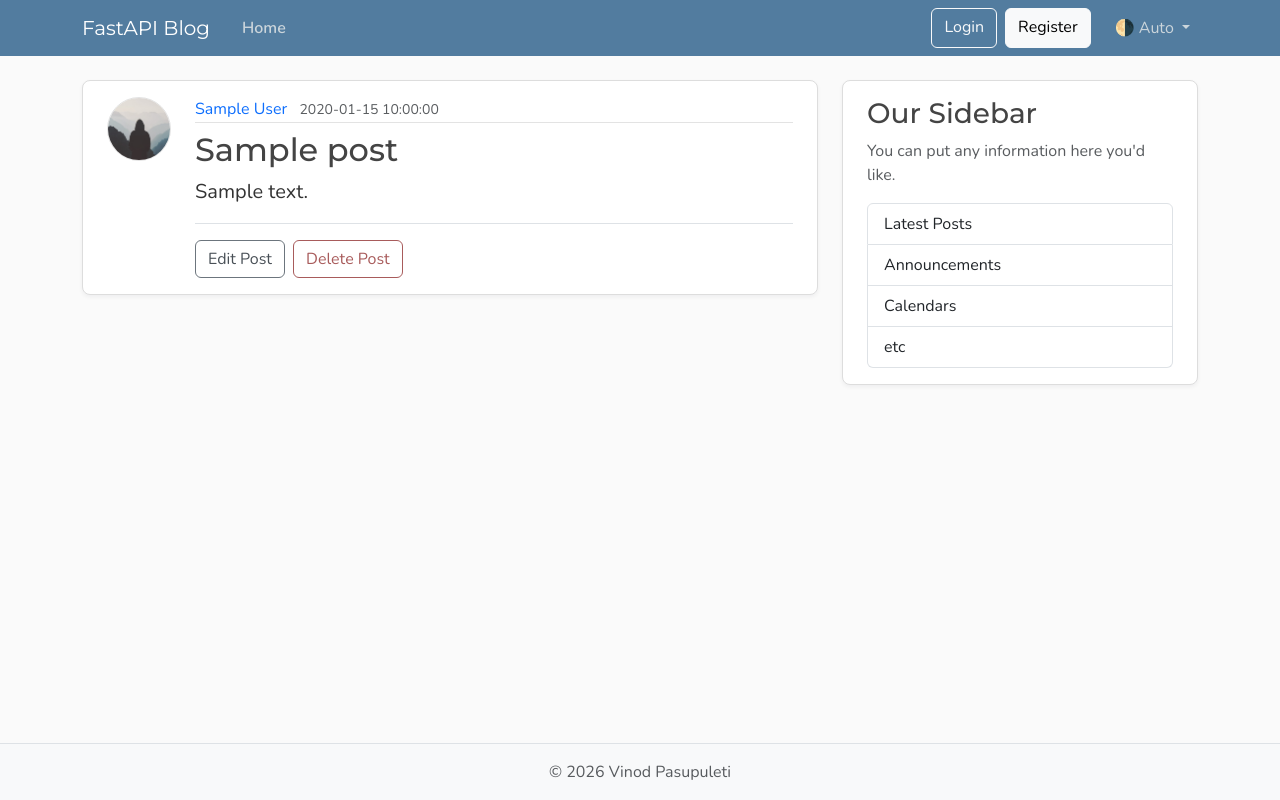
After one commit to vinod-pasupuleti/fastapi_blog, a FastAPI app: template templates/post.html in a window 1280 px wide. The commit adds this page. Run offline with FastAPI, Linux system fonts and the light colour scheme; the template is opened without the code that fills it: most values are stand-ins (such as "Sample title", 1, 10 or a date in 2020).

Commit message:
Post HTML, Error Handler, StarletteHTTPException Handler, validation_exception_handler

```diff
--- a/main.py
+++ b/main.py
@@ -1,7 +1,10 @@
-from fastapi import FastAPI, Request
+from fastapi import FastAPI, Request, HTTPException, status
+from fastapi.exceptions import RequestValidationError
+from fastapi.responses import JSONResponse
 # from fastapi.responses import HTMLResponse
 from fastapi.staticfiles import StaticFiles
 from fastapi.templating import Jinja2Templates
+from starlette.exceptions import HTTPException as StarletteHTTPException
 
 app = FastAPI()
 
@@ -36,7 +39,48 @@ posts: list[dict] = [
 async def home(request: Request):
     return templates.TemplateResponse(request, "home.html", {"posts": posts, "title": "Home"})
 
+@app.get("/posts/{post_id}", include_in_schema=False)
+async def post_page(request: Request, post_id: int):
+    for post in posts:
+        if post.get("id") == post_id:
+            title = post["title"][:50]
+            return templates.TemplateResponse(request, "post.html", {"post": post, "title": title})
+    raise HTTPException(status_code=status.HTTP_404_NOT_FOUND, detail="Post Not Found")
+
 
 @app.get("/api/posts")
 async def get_posts():
     return posts
+
+@app.get("/api/posts/{post_id}")
+async def get_post(post_id: int):
+    for post in posts:
+        if post.get("id") == post_id:
+            return post
+    raise HTTPException(status_code=status.HTTP_404_NOT_FOUND, detail="Post Not Found")
+
+
+## StarletteHTTPException Handler
+@app.exception_handler(StarletteHTTPException)
+def general_http_exception_handler(request: Request, exception: StarletteHTTPException):
+    message = (
+        exception.detail
+        if exception.detail
+        else "An error occurred. Please check your request and try again."
+    )
+
+    if request.url.path.startswith("/api"):
+        return JSONResponse(
+            status_code=exception.status_code,
+            content={"detail": message},
+        )
+    return templates.TemplateResponse(
+        request,
+        "error.html",
+        {
+            "status_code": exception.status_code,
+            "title": exception.status_code,
+            "message": message,
+        },
+        status_code=exception.status_code,
+    )
--- a/templates/home.html
+++ b/templates/home.html
@@ -12,7 +12,7 @@
                 <small class="text-body-secondary">{{ post.date_posted }}</small>
             </div>
             <h2>
-                <a class="article-title" href="#">{{ post.title }}</a>
+                <a class="article-title" href="{{ url_for('post_page', post_id=post.id) }}">{{ post.title }}</a>
             </h2>
             <p class="article-content">{{ post.content }}</p>
         </div>
--- /dev/null
+++ b/templates/post.html
@@ -0,0 +1,46 @@
+{% extends "layout.html" %}
+{% block content %}
+<article class="content-section py-3 px-4 mb-4">
+    <div class="d-flex align-items-start gap-4">
+        <img class="rounded-circle article-img flex-shrink-0"
+            src="{{ url_for('static', path='profile_pics/default.jpg') }}" alt="{{ post.author }}'s profile picture"
+            width="64" height="64" loading="lazy">
+        <div class="flex-grow-1">
+            <div class="article-metadata mb-2">
+                <a class="me-2" href="#">{{ post.author }}</a>
+                <small class="text-body-secondary">{{ post.date_posted }}</small>
+            </div>
+            <h2 class="article-title">{{ post.title }}</h2>
+            <p class="article-content">{{ post.content }}</p>
+            <!-- Only show edit/delete options if the user is the author -->
+            <!-- TODO: Add user authentication and authorization -->
+            <div class="post-actions mt-3 pt-3 border-top">
+                <a class="btn btn-outline-secondary me-1" href="#">Edit Post</a>
+                <button type="button" class="btn btn-outline-danger" data-bs-toggle="modal"
+                    data-bs-target="#deleteModal">Delete Post</button>
+            </div>
+            <!-- TODO: Add user authentication and authorization -->
+        </div>
+    </div>
+</article>
+
+<!-- Delete Confirmation Modal -->
+<div class="modal fade" id="deleteModal" tabindex="-1" aria-labelledby="deleteModalLabel" aria-hidden="true">
+    <div class="modal-dialog">
+        <div class="modal-content">
+            <div class="modal-header">
+                <h5 class="modal-title" id="deleteModalLabel">Delete Post?</h5>
+                <button type="button" class="btn-close" data-bs-dismiss="modal" aria-label="Close"></button>
+            </div>
+            <!-- TODO: <form action="#" method="post"> -->
+            <form action="#">
+                <div class="modal-body">Are you sure you want to delete this post? This action cannot be undone.</div>
+                <div class="modal-footer">
+                    <button type="button" class="btn btn-outline-secondary" data-bs-dismiss="modal">Cancel</button>
+                    <button type="submit" class="btn btn-outline-danger">Delete</button>
+                </div>
+            </form>
+        </div>
+    </div>
+</div>
+{% endblock content %}
```
Also changed, not shown: templates/error.html (added, +9 -0 lines).
